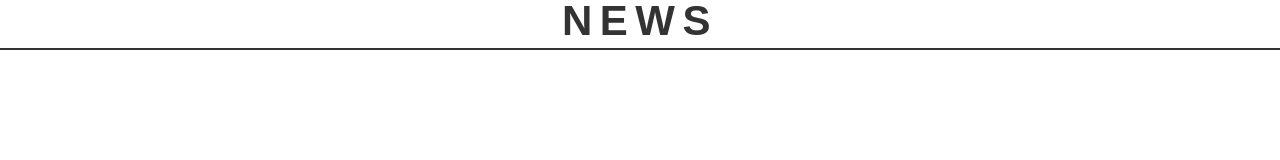
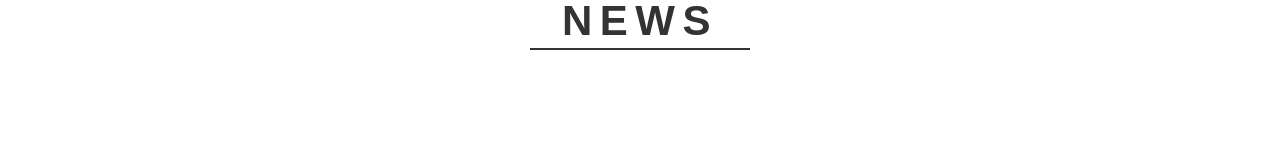
Before and after one commit to wzjy5m6z49-droid/test2, a plain HTML site: page index.html in a window 1280 px wide. Drawn offline with Linux system fonts and the light colour scheme; a web font is replaced by a local one.

Commit message:
Update index.html

```diff
--- a/index.html
+++ b/index.html
@@ -53,11 +53,15 @@ body {
 }
 
 .underline {
-  width: 100%;
+  width: 220px;
   height: 2px;
   background: #333333;
   transform: scaleX(0);
   transform-origin: center;
+}
+
+/* 発火用クラス */
+.underline.animate {
   animation: lineGrow 0.9s ease-out forwards;
 }
 
@@ -73,11 +77,40 @@ body {
 </head>
 
 <body>
-  <div class="heading-part">
-    <div class="title">NEWS</div>
-    <div class="underline-wrap">
-      <div class="underline"></div>
-    </div>
+
+<div class="heading-part">
+  <div class="title">NEWS</div>
+
+  <div class="underline-wrap">
+    <div class="underline"></div>
   </div>
+</div>
+
+<script>
+const underline = document.querySelector('.underline');
+const target = document.querySelector('.heading-part');
+
+const observer = new IntersectionObserver((entries) => {
+
+  entries.forEach(entry => {
+
+    if (entry.isIntersecting) {
+
+      underline.classList.remove('animate');
+
+      void underline.offsetWidth;
+
+      underline.classList.add('animate');
+    }
+
+  });
+
+}, {
+  threshold: 0.5
+});
+
+observer.observe(target);
+</script>
+
 </body>
 </html>
```
